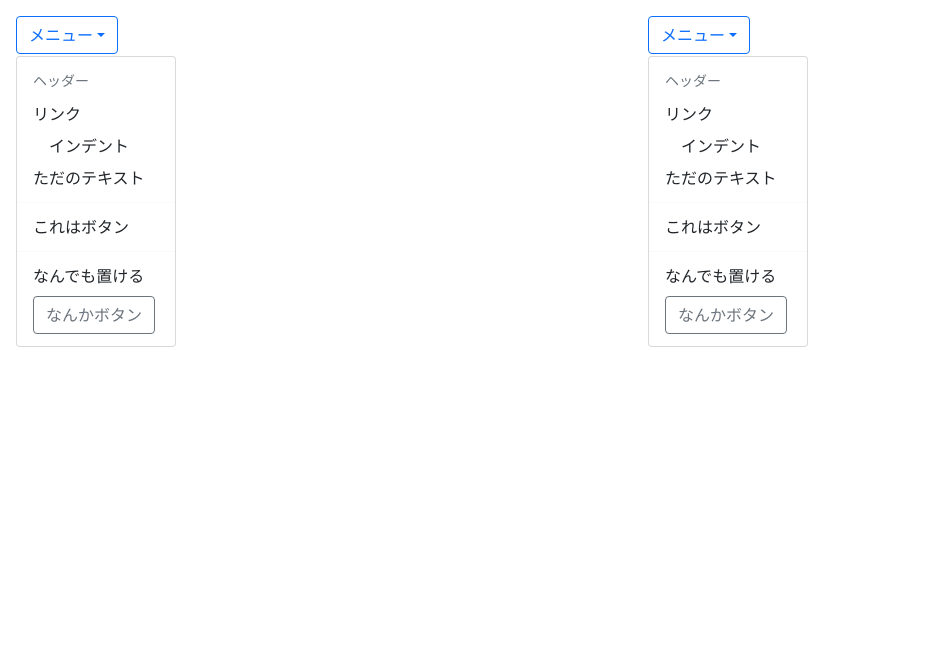
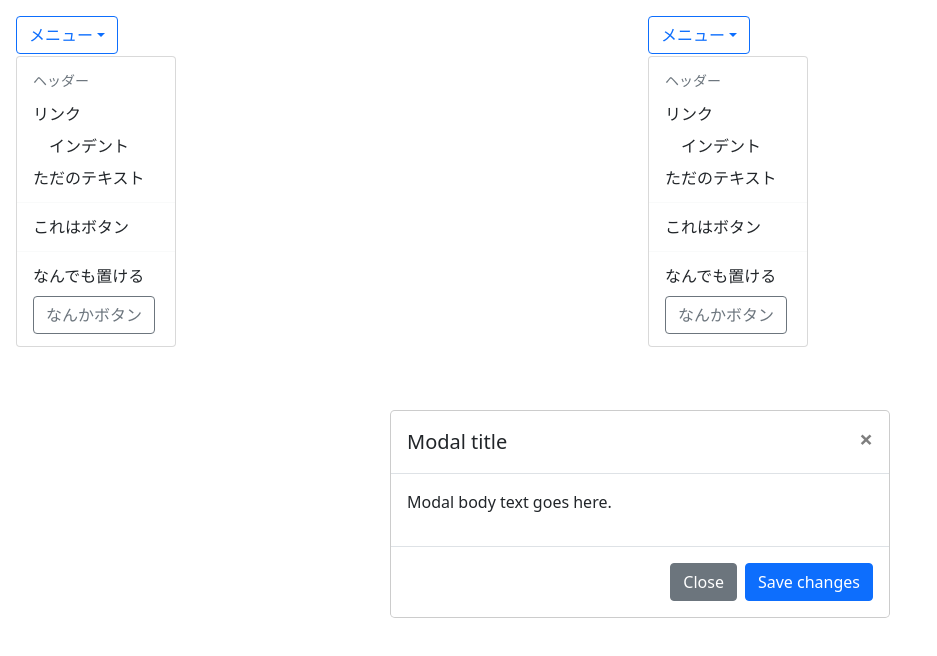
Before and after one commit to kazuma1989/zenn-react-nest, a React app: page / in a window 1280 px wide. Shown: the top 656 px of the page, without its empty margins (0-937 px from the left). Built offline with nearby package versions, Linux system fonts and the light colour scheme.

Commit message:
feat: 固定モーダル追加

```diff
--- a/src/App.tsx
+++ b/src/App.tsx
@@ -28,6 +28,7 @@ export function App() {
         padding: 16,
       }}
     >
+      <div style={{ height: 350 }}>
         <Dropdown_1
           openButton={{
             onClick: toggleOpen1,
@@ -91,9 +92,14 @@ export function App() {
             },
           ]}
         />
+      </div>
 
+      <div style={{ height: 350 }}>
         <Dropdown>
-        <Dropdown.Button className="btn-outline-primary" onClick={toggleOpen2}>
+          <Dropdown.Button
+            className="btn-outline-primary"
+            onClick={toggleOpen2}
+          >
             メニュー
           </Dropdown.Button>
 
@@ -147,5 +153,34 @@ export function App() {
           </Dropdown.Menu>
         </Dropdown>
       </div>
+
+      <div style={{ height: 350, gridColumn: "1 / -1" }}>
+        <div className="modal-dialog">
+          <div className="modal-content">
+            <div className="modal-header">
+              <h5 className="modal-title">Modal title</h5>
+
+              <button type="button" className="close" aria-label="Close">
+                <span aria-hidden="true">&times;</span>
+              </button>
+            </div>
+
+            <div className="modal-body">
+              <p>Modal body text goes here.</p>
+            </div>
+
+            <div className="modal-footer">
+              <button type="button" className="btn btn-secondary">
+                Close
+              </button>
+
+              <button type="button" className="btn btn-primary">
+                Save changes
+              </button>
+            </div>
+          </div>
+        </div>
+      </div>
+    </div>
   )
 }
```
Lines whose indentation alone changed are shown as unchanged.
